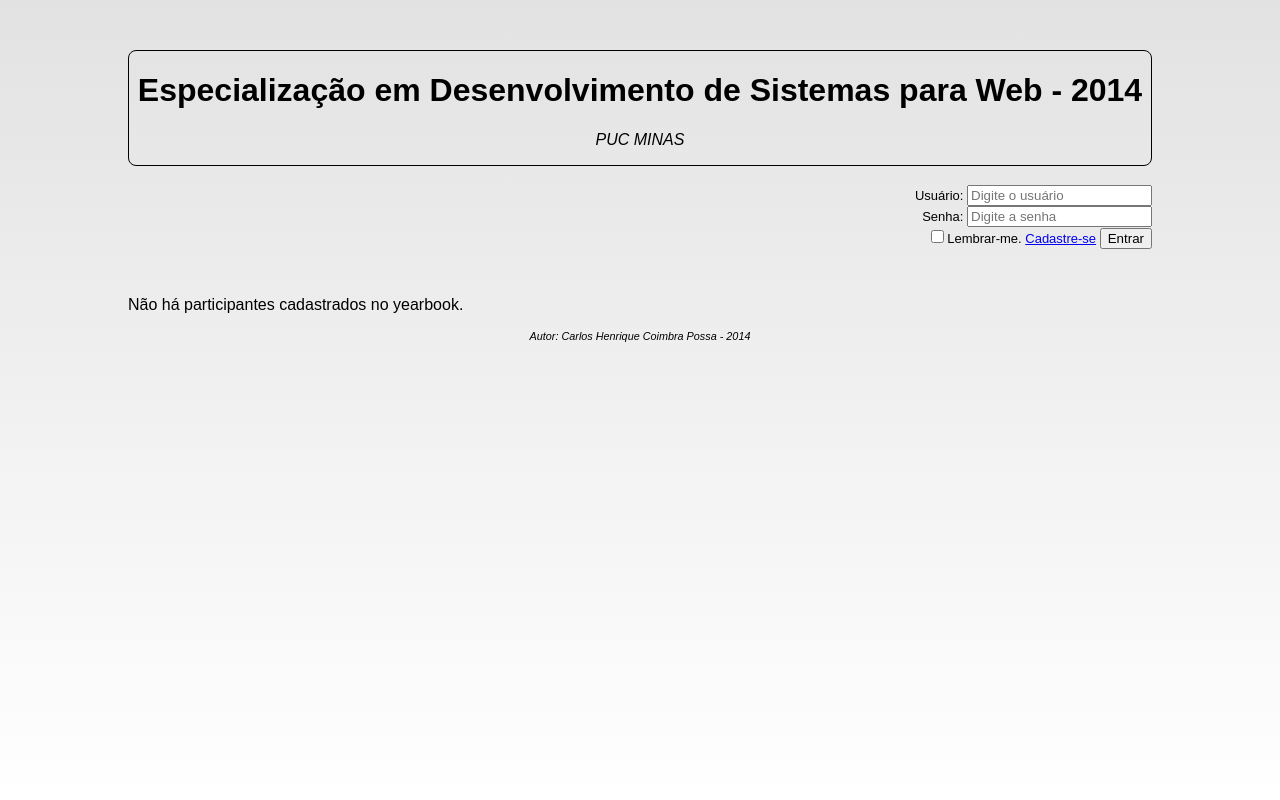
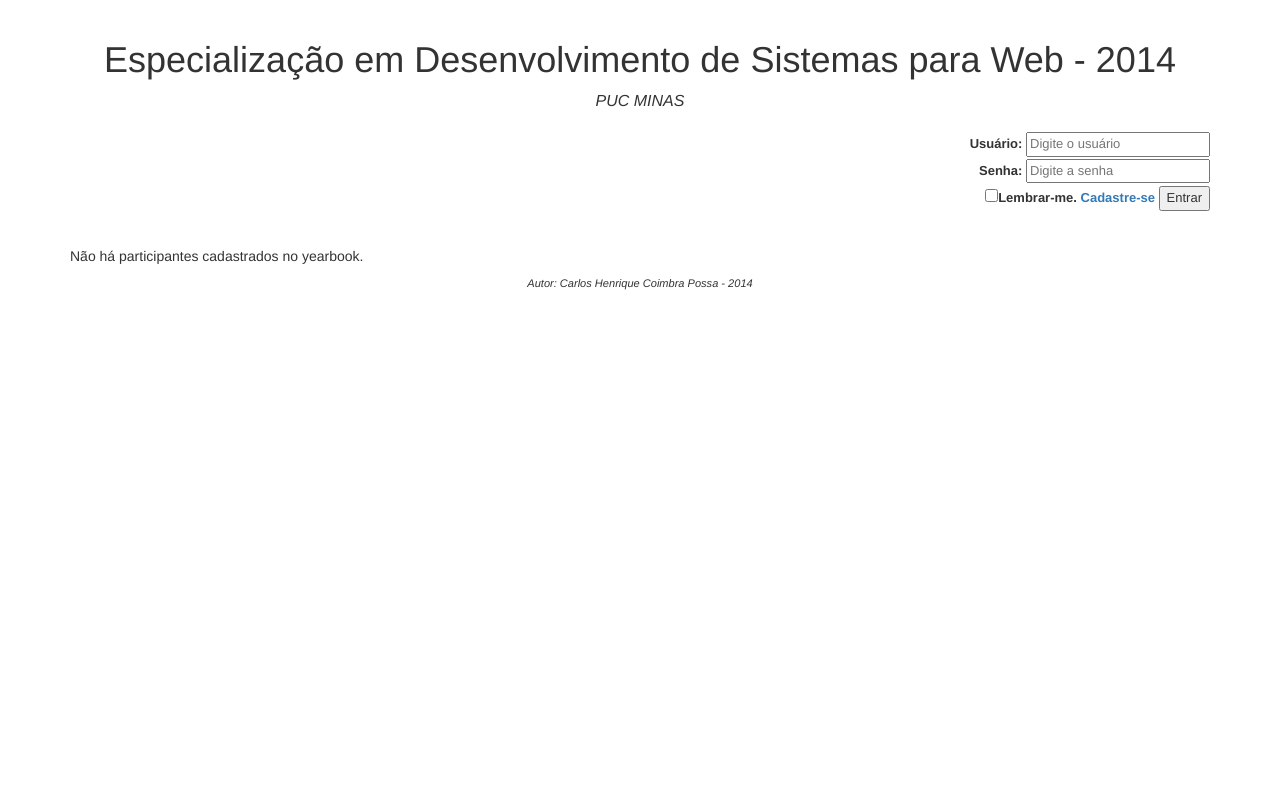
Before and after one commit to carloscpossa/yearbook, a PHP site: page / in a window 1280 px wide. Run offline with PHP 8.4, Linux system fonts and the light colour scheme; data that the repository does not hold is empty; some libraries are stand-ins or nearby versions.

Commit message:
Bootstrap
Inclusão do bootstrap na página inicial

```diff
--- a/cabecalhoLogin.php
+++ b/cabecalhoLogin.php
@@ -11,8 +11,19 @@
         <meta charset="utf-8" lang="pt-br" />
         <title>Yearbook - Desenvolvimento de Aplicações Web - PUC 2014</title>
         <link rel="stylesheet" href="estilos/estilo.css" />
+
+		<!-- Bootstrap -->
+        <link rel="stylesheet" href="https://maxcdn.bootstrapcdn.com/bootstrap/3.2.0/css/bootstrap.min.css">
+
+        <!-- HTML5 Shim and Respond.js IE8 support of HTML5 elements and media queries -->
+        <!-- WARNING: Respond.js doesn't work if you view the page via file:// -->
+        <!--[if lt IE 9]>
+          <script src="https://oss.maxcdn.com/html5shiv/3.7.2/html5shiv.min.js"></script>
+          <script src="https://oss.maxcdn.com/respond/1.4.2/respond.min.js"></script>
+        <![endif]-->
     </head>
     <body>
+		<div class="container">
 			<header> <!-- seção para separar o título -->
 				<h1>Especialização em Desenvolvimento de Sistemas para Web - 2014</h1>
 				<p>PUC MINAS</p>
--- a/estilos/estilo.css
+++ b/estilos/estilo.css
@@ -1,15 +1,4 @@
-body{
-    font-family: Arial, Verdana, sans-serif;
-    width: 80%;
-    margin: 2em auto;
-    background-image: linear-gradient(#e2e2e2, white);
-    min-height: 600px;
-}
 
-header{
-    border: thin solid black;
-    border-radius: 0.5em 0.5em;
-}
 
 div.cadastro{
     position: absolute;
--- a/index.php
+++ b/index.php
@@ -18,17 +18,19 @@
 		{
 			if ($controle == 1)
 			{
-				echo "<div class=\"fotos\" >";
+				echo "<div class=\"row\" >";
 				echo "<ul>";
 			}
 
 			$part = $participantesCadastrados[$i];
 
+			echo "<div class=\"col-sm-6 col-md-3\" >";
 			echo "<li>";
 			echo "<a href=\"dadosparticipante.php?loginpart=".$part->getLogin()."\" >";
 			echo "<figure>";
 			echo "<img src=\"".$part->getArquivoFoto()."\" alt=\"".$part->getNomeCompleto()."\" title=\"".$part->getNomeCompleto()."\" width=\"240\" height=\"320\" />";
 			echo "<figcaption>".$part->getNomeCompleto()."</figcaption></figure></a></li>";
+			echo "</div>";
 
 
 			$controle++;
--- a/rodape.html
+++ b/rodape.html
@@ -1,6 +1,7 @@
 </section>
-<footer>
+		<footer>
             <small>Autor: Carlos Henrique Coimbra Possa - 2014</small>
         </footer>
+	</div>
     </body>
 </html>
```
Lines whose indentation alone changed are shown as unchanged.
